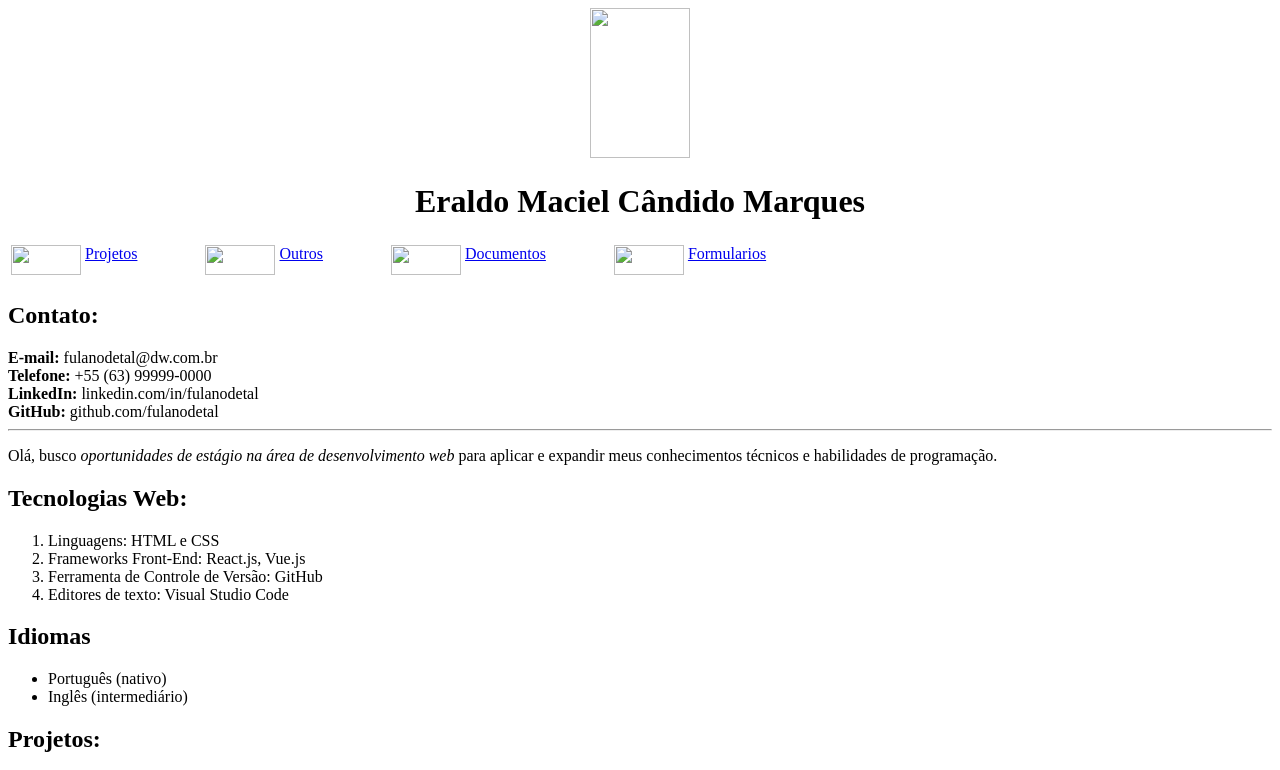
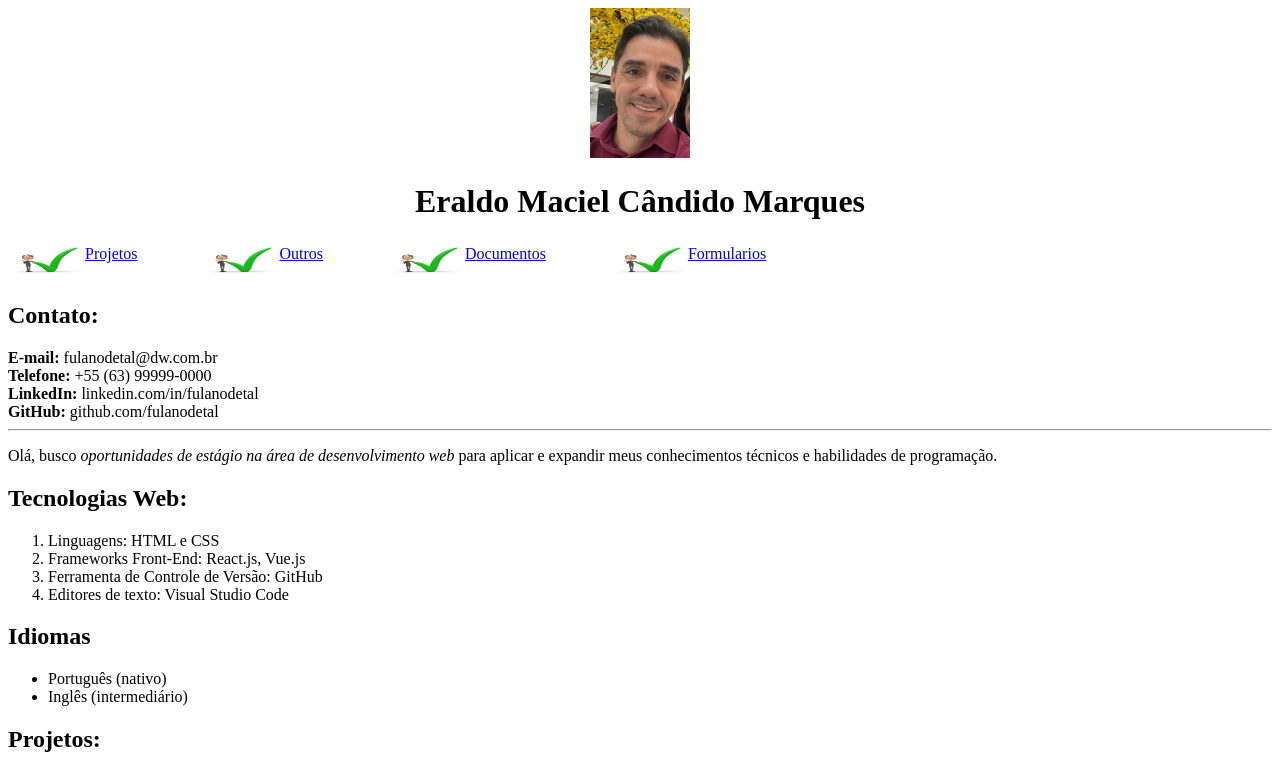
Before and after one commit to eraldomaciel/Curriculo, a plain HTML site: page index.html in a window 1280 px wide. Shown: the top 770 px of the page. Drawn offline with Linux system fonts and the light colour scheme.

Commit message:
Update index.html

```diff
--- a/index.html
+++ b/index.html
@@ -7,28 +7,28 @@
 </head>
 <body>
     <center>
-    <img src="imagens/eu.jpg" width="100" height="150"  />
+    <img src="eu.jpg" width="100" height="150"  />
      <h1>Eraldo Maciel Cândido Marques </h1>
     </center>
     <table>
         <tr>
 
-            <td><img  width="70" height="30" src='imagens/icone.jpg'/></td>
+            <td><img  width="70" height="30" src='icone.jpg'/></td>
             <td><a href="projetos.html">Projetos</a></p></td>
 
             <td>&nbsp;&nbsp;&nbsp;&nbsp;&nbsp;&nbsp;&nbsp;&nbsp;&nbsp;&nbsp;&nbsp;&nbsp;&nbsp;&nbsp;&nbsp; </td>
 
-            <td><img  width="70" height="30" src='imagens/icone.jpg'/></td>
+            <td><img  width="70" height="30" src='icone.jpg'/></td>
             <td><a href="outros.html">Outros</a></p></td>
 
             <td>&nbsp;&nbsp;&nbsp;&nbsp;&nbsp;&nbsp;&nbsp;&nbsp;&nbsp;&nbsp;&nbsp;&nbsp;&nbsp;&nbsp;&nbsp; </td>
 
-            <td><img  width="70" height="30" src='imagens/icone.jpg'/></td>
+            <td><img  width="70" height="30" src='icone.jpg'/></td>
             <td><a href="documentos.html">Documentos</a></p></td>
 
             <td>&nbsp;&nbsp;&nbsp;&nbsp;&nbsp;&nbsp;&nbsp;&nbsp;&nbsp;&nbsp;&nbsp;&nbsp;&nbsp;&nbsp;&nbsp; </td>
 
-            <td><img  width="70" height="30" src='imagens/icone.jpg'/></td>
+            <td><img  width="70" height="30" src='icone.jpg'/></td>
             <td><a href="formumario.html">Formularios</a></p></td>
 
         </tr>
```
